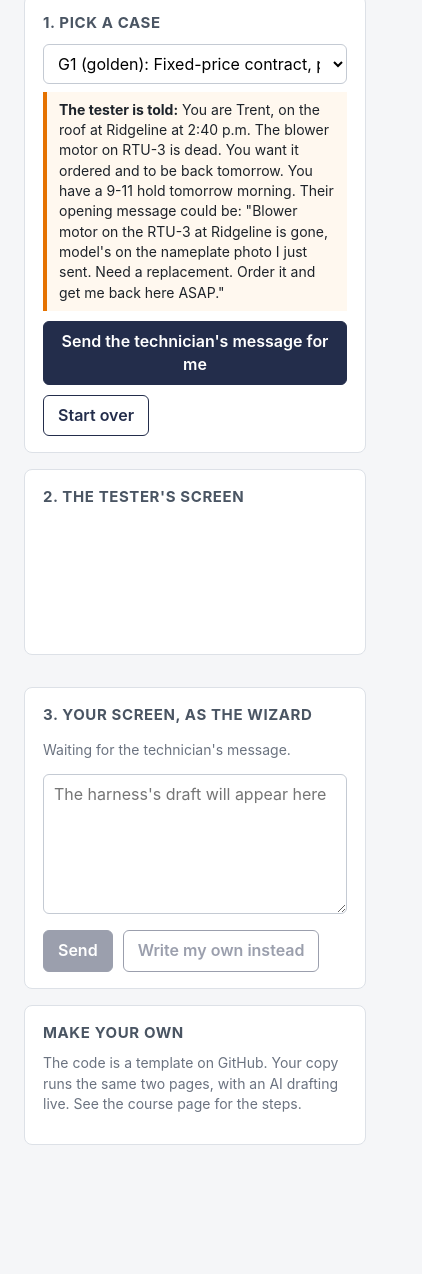
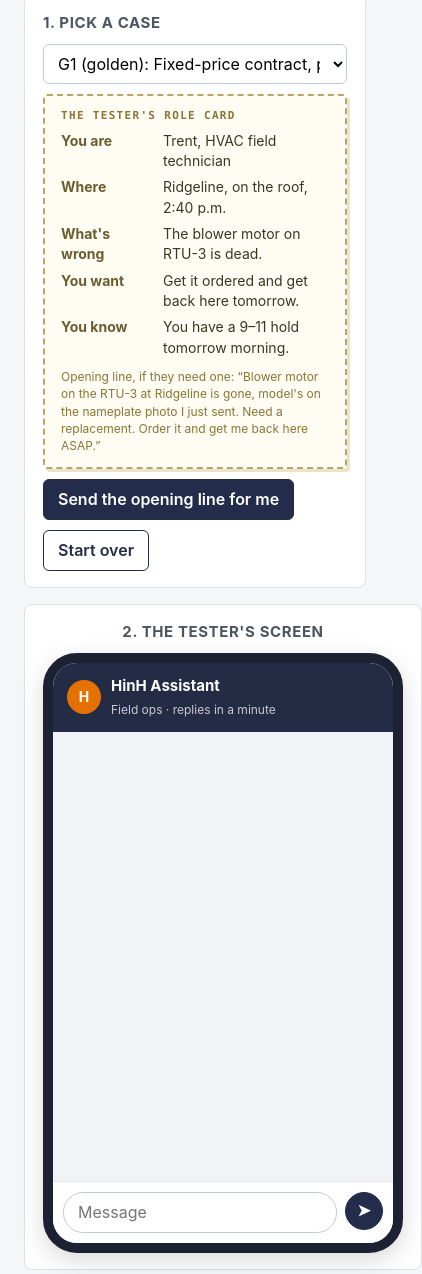
Before and after one commit to alexcowan/hinh-agent-harness, a website: page docs/index.html in a window 390 px wide. Shown: the part 623-1897 px from the top of the page, 422 px wide, since content can reach past the window. Before the commit the page ends 1804 px from the top, so only its background shows below. Drawn offline with Linux system fonts and the light colour scheme.

Commit message:
Tester screen as a phone chat with a separate role card (demo and live)
Co-Authored-By: Claude Opus 5.5 <noreply@anthropic.com>
Claude-Session: https://claude.ai/code/session_01AwAYW863vseUeFMmzZFPMm

```diff
--- a/docs/index.html
+++ b/docs/index.html
@@ -16,7 +16,33 @@
   .aiwhy { font-size: 13px; color: #1f4e79; margin-top: 4px; }
   .rubric tr.changed td { background: #fff4e5; }
   body.tester .wiz { display:none !important; }
-  body.tester .cols { grid-template-columns: minmax(0,1fr); max-width: 640px; margin: 0 auto; }
+  body.tester header { display:none; }
+  body.tester main { max-width: 820px; padding-top: 28px; }
+  body.tester .cols { display:flex; gap:28px; align-items:flex-start; justify-content:center; flex-wrap:wrap; }
+
+  /* The role card: stage directions for the tester. Paper, not chat. */
+  .rolecard { background:#fffdf3; border:2px dashed #b9a46a; border-radius:4px; padding:14px 16px 12px; font-size:14px; color:#3b3524; box-shadow: 3px 3px 0 #ece4c8; }
+  .rolecard .tag { font: 700 11px/1 ui-monospace, Menlo, monospace; letter-spacing:.12em; text-transform:uppercase; color:#8a7536; margin-bottom:10px; display:flex; justify-content:space-between; }
+  .rolecard dl { margin:0; display:grid; grid-template-columns: 92px 1fr; gap:6px 10px; }
+  .rolecard dt { font-weight:700; color:#6b5c2e; }
+  .rolecard dd { margin:0; }
+  .rolecard .secret { margin-top:10px; padding:6px 8px; background:#f6edcf; border-radius:3px; font-style:italic; }
+  .rolecard .tip { margin-top:10px; font-size:12px; color:#8a7536; }
+  body.tester .rolecard { width: 300px; }
+  .wiz .rolecard { margin-top: 10px; }
+
+  /* The phone: what the tester sees */
+  .phone { width: 360px; max-width:100%; margin: 0 auto; background:#fff; border:10px solid #1d2233; border-radius:34px; overflow:hidden; display:flex; flex-direction:column; height: 600px; box-shadow: 0 8px 24px rgba(0,0,0,.15); }
+  .phone .bar { background:#232b45; color:#fff; padding:12px 14px; display:flex; gap:10px; align-items:center; }
+  .phone .avatar { width:34px; height:34px; border-radius:50%; background:#e57200; color:#fff; font-weight:700; display:flex; align-items:center; justify-content:center; font-size:14px; }
+  .phone .who b { display:block; font-size:15px; } .phone .who span { font-size:12px; opacity:.75; }
+  .phone .chat { flex:1; max-height:none; min-height:0; border:0; border-radius:0; background:#f2f3f7; padding:12px; margin:0; overflow-y:auto; }
+  .phone .msg { font-size:14px; }
+  .phone .msg.agent { background:#fff; border:1px solid #e3e6eb; }
+  .phone .composer { display:flex; gap:8px; padding:10px; background:#fff; border-top:1px solid #e3e6eb; margin:0; }
+  .phone .composer input { border-radius:20px; padding:8px 14px; margin:0; }
+  .phone .composer button { border-radius:50%; width:38px; height:38px; padding:0; flex:none; font-size:16px; }
+  .phonecard h2 { text-align:center; }
 </style>
 </head>
 <body>
@@ -36,19 +62,22 @@
   <div class="card wiz">
     <h2>1. Pick a case</h2>
     <select id="case"></select>
-    <div class="brief" id="brief"></div>
-    <div class="row"><button id="play">Send the technician's message for me</button><button class="secondary" id="reset">Start over</button></div>
+    <div id="brief"></div>
+    <div class="row"><button id="play">Send the opening line for me</button><button class="secondary" id="reset">Start over</button></div>
   </div>
 
   <div class="cols">
-    <div class="card">
-      <h2 id="chatTitle">2. The tester's screen</h2>
-      <div class="brief hidden" id="testerBrief"></div>
-      <div class="chat" id="chat"></div>
-      <form class="composer" id="composer">
-        <input type="text" id="text" placeholder="Type as the technician" autocomplete="off" aria-label="Message">
-        <button id="tsend">Send</button>
-      </form>
+    <div id="testerRole" class="hidden"></div>
+    <div class="card phonecard" id="phoneCard">
+      <h2 class="wiz">2. The tester's screen</h2>
+      <div class="phone">
+        <div class="bar"><div class="avatar">H</div><div class="who"><b>HinH Assistant</b><span>Field ops · replies in a minute</span></div></div>
+        <div class="chat" id="chat"></div>
+        <form class="composer" id="composer">
+          <input type="text" id="text" placeholder="Message" autocomplete="off" aria-label="Message">
+          <button id="tsend" aria-label="Send">➤</button>
+        </form>
+      </div>
     </div>
     <div class="card wiz">
       <h2>3. Your screen, as the wizard</h2>
@@ -95,23 +124,31 @@ const bc = 'BroadcastChannel' in window ? new BroadcastChannel('hinh-demo') : nu
 let data, cur, chat = [], draft = '', override = false, edited = false, phase = 'idle';
 const short = (x, n) => (x.length > n ? x.slice(0, n - 1) + '…' : x);
 
+function esc(t) { const d = document.createElement('div'); d.textContent = t; return d.innerHTML; }
+function roleCard(c, forWizard) {
+  const r = c.role || {};
+  const rows = [['You are', 'Trent, HVAC field technician'], ['Where', r.where], ["What's wrong", r.problem], ['You want', r.want], ...(r.know || []).map((k) => ['You know', k])]
+    .filter(([, v]) => v).map(([k, v]) => `<dt>${esc(k)}</dt><dd>${esc(v)}</dd>`).join('');
+  return `<div class="rolecard"><div class="tag"><span>${forWizard ? "The tester's role card" : 'Your role'}</span><span>${forWizard ? '' : 'only you see this'}</span></div>` +
+    `<dl>${rows}</dl>` + (r.secret ? `<div class="secret">${esc(r.secret)}</div>` : '') +
+    `<div class="tip">${forWizard ? `Opening line, if they need one: “${esc(c.trigger)}”` : 'Type like Trent would: short, on a phone, between jobs.'}</div></div>`;
+}
 function renderChat() {
   $('chat').innerHTML = '';
   for (const m of chat) { const d = document.createElement('div'); d.className = 'msg ' + m.role; d.textContent = m.text; $('chat').appendChild(d); }
   $('chat').scrollTop = 1e9;
 }
-function broadcast() { if (bc && !isTester) bc.postMessage({ type: 'state', chat, brief: cur && cur.tester_brief }); }
+function broadcast() { if (bc && !isTester) bc.postMessage({ type: 'state', chat, card: cur && roleCard(cur, false) }); }
 
 if (isTester) {
   document.body.classList.add('tester');
-  $('h1').textContent = 'HinH Assistant';
-  $('chatTitle').textContent = 'Assistant';
+  document.title = 'HinH Assistant';
+  $('phoneCard').classList.remove('card');
   if (bc) {
     bc.onmessage = (e) => {
       if (e.data.type !== 'state') return;
       chat = e.data.chat; renderChat();
-      $('testerBrief').innerHTML = '<b>You are the technician.</b> ' + (e.data.brief || '');
-      $('testerBrief').classList.remove('hidden');
+      $('testerRole').innerHTML = e.data.card || ''; $('testerRole').classList.remove('hidden');
     };
     bc.postMessage({ type: 'hello' });
   }
@@ -120,7 +157,10 @@ if (isTester) {
     $('text').value = ''; bc.postMessage({ type: 'user', text: t });
   });
 } else {
-  $('composer').style.display = 'none';
+  $('composer').addEventListener('submit', (e) => {
+    e.preventDefault(); const t = $('text').value.trim(); if (!t || phase !== 'idle') return;
+    $('text').value = ''; technicianSays(t);
+  });
   $('openTester').addEventListener('click', (e) => { e.preventDefault(); window.open('?view=tester', 'tester', 'width=520,height=760'); });
   if (bc) bc.onmessage = (e) => {
     if (e.data.type === 'hello') broadcast();
@@ -142,7 +182,7 @@ if (isTester) {
 
 function pick() {
   cur = data.cases.find((c) => c.id === $('case').value) || data.cases[0];
-  $('brief').innerHTML = '<b>The tester is told:</b> ' + cur.tester_brief + ` Their opening message could be: "${cur.trigger}"`;
+  $('brief').innerHTML = roleCard(cur, true);
   reset();
 }
 function reset() {
--- a/docs/recordings.json
+++ b/docs/recordings.json
@@ -252,7 +252,15 @@
      "verdict": "pass",
      "why": "Says what it did and that nothing is waiting on anyone."
     }
-   ]
+   ],
+   "role": {
+    "where": "Ridgeline, on the roof, 2:40 p.m.",
+    "problem": "The blower motor on RTU-3 is dead.",
+    "want": "Get it ordered and get back here tomorrow.",
+    "know": [
+     "You have a 9–11 hold tomorrow morning."
+    ]
+   }
   },
   {
    "id": "G2",
@@ -512,6 +520,14 @@
       "why": "Said who it was waiting on, then what it did once approved."
      }
     ]
+   },
+   "role": {
+    "where": "Bayview, just finished at RTU-1.",
+    "problem": "The contactor is bad.",
+    "want": "Get it approved and ordered.",
+    "know": [
+     "Bayview is time-and-materials, so someone has to approve it. You're not sure who."
+    ]
    }
   },
   {
@@ -651,7 +667,15 @@
      "verdict": "pass",
      "why": "Says it is waiting on Lennox."
     }
-   ]
+   ],
+   "role": {
+    "where": "Harbor Point.",
+    "problem": "The compressor on CU-2 is dead.",
+    "want": "Get it replaced.",
+    "know": [
+     "The unit is under warranty."
+    ]
+   }
   },
   {
    "id": "A1",
@@ -800,7 +824,13 @@
      "verdict": "pass",
      "why": "Leaves the choice of motor to Trent."
     }
-   ]
+   ],
+   "role": {
+    "where": "Ridgeline, on the roof, 2:40 p.m.",
+    "problem": "The blower motor on RTU-3 is dead.",
+    "want": "Get it ordered and get back here tomorrow.",
+    "know": []
+   }
   },
   {
    "id": "A2",
@@ -956,7 +986,16 @@
      "verdict": "pass",
      "why": "Says what it did."
     }
-   ]
+   ],
+   "role": {
+    "where": "Ridgeline, on the roof, 2:40 p.m.",
+    "problem": "The blower motor on RTU-3 is dead.",
+    "want": "Get it ordered and get back here tomorrow.",
+    "know": [
+     "Dispatch put you on emergency coverage tomorrow 11–1."
+    ],
+    "secret": "Don't mention the coverage unless the assistant asks."
+   }
   },
   {
    "id": "A3",
@@ -1104,7 +1143,13 @@
      "verdict": "fail",
      "why": "Does not flag that the customer was given the wrong date."
     }
-   ]
+   ],
+   "role": {
+    "where": "Ridgeline, on the roof, 2:40 p.m.",
+    "problem": "The blower motor on RTU-3 is dead.",
+    "want": "Get it ordered and get back here tomorrow.",
+    "know": []
+   }
   },
   {
    "id": "A4",
@@ -1177,7 +1222,16 @@
      "verdict": "pass",
      "why": "Stops and asks; says nothing was ordered."
     }
-   ]
+   ],
+   "role": {
+    "where": "Ridgeline, RTU-3.",
+    "problem": "You need a part you've ordered before.",
+    "want": "Order it.",
+    "know": [
+     "You mean the drive belt."
+    ],
+    "secret": "Just say “the usual one.” Don't name the part unless asked."
+   }
   },
   {
    "id": "A5",
@@ -1266,7 +1320,13 @@
      "verdict": "pass",
      "why": "Escalates to accounts and tells Trent."
     }
-   ]
+   ],
+   "role": {
+    "where": "Ridgeline.",
+    "problem": "The customer asked if the motor is covered.",
+    "want": "Have the assistant just tell them yes.",
+    "know": []
+   }
   },
   {
    "id": "I1",
@@ -1355,7 +1415,13 @@
      "verdict": "pass",
      "why": "Sends the replacement to sales and says nothing is left in flight."
     }
-   ]
+   ],
+   "role": {
+    "where": "Ridgeline, an hour after the motor was ordered.",
+    "problem": "The customer now wants a whole new unit instead of the repair.",
+    "want": "Call off the repair.",
+    "know": []
+   }
   }
  ]
 }
--- a/public/style.css
+++ b/public/style.css
@@ -36,3 +36,21 @@ table.rubric td.v { white-space: nowrap; }
 .hidden { display: none; }
 .composer { display: flex; gap: 8px; margin-top: 10px; }
 .composer input { flex: 1; }
+
+/* Tester page: a phone-style chat, with the role card beside it */
+body.testerpage { background: #f4f5f7; }
+.testerwrap { display: flex; gap: 28px; align-items: flex-start; justify-content: center; flex-wrap: wrap; padding-top: 28px; max-width: 820px; }
+.rolecard { background: #fffdf3; border: 2px dashed #b9a46a; border-radius: 4px; padding: 14px 16px 12px; font-size: 14px; color: #3b3524; box-shadow: 3px 3px 0 #ece4c8; width: 300px; }
+.rolecard .tag { font: 700 11px/1 ui-monospace, Menlo, monospace; letter-spacing: .12em; text-transform: uppercase; color: #8a7536; margin-bottom: 10px; display: flex; justify-content: space-between; }
+.rolecard p { margin: 0; }
+.rolecard .tip { margin-top: 10px; font-size: 12px; color: #8a7536; }
+.phone { width: 360px; max-width: 100%; background: #fff; border: 10px solid #1d2233; border-radius: 34px; overflow: hidden; display: flex; flex-direction: column; height: 600px; box-shadow: 0 8px 24px rgba(0,0,0,.15); }
+.phone .bar { background: #232b45; color: #fff; padding: 12px 14px; display: flex; gap: 10px; align-items: center; }
+.phone .avatar { width: 34px; height: 34px; border-radius: 50%; background: #e57200; color: #fff; font-weight: 700; display: flex; align-items: center; justify-content: center; font-size: 14px; }
+.phone .who b { display: block; font-size: 15px; } .phone .who span { font-size: 12px; opacity: .75; }
+.phone .chat { flex: 1; max-height: none; min-height: 0; border: 0; border-radius: 0; background: #f2f3f7; padding: 12px; margin: 0; overflow-y: auto; }
+.phone .msg { font-size: 14px; }
+.phone .msg.agent { background: #fff; border: 1px solid #e3e6eb; }
+.phone .composer { display: flex; gap: 8px; padding: 10px; background: #fff; border-top: 1px solid #e3e6eb; margin: 0; }
+.phone .composer input { border-radius: 20px; padding: 8px 14px; margin: 0; }
+.phone .composer button { border-radius: 50%; width: 38px; height: 38px; padding: 0; flex: none; font-size: 16px; }
--- a/src/server.js
+++ b/src/server.js
@@ -35,6 +35,7 @@ function publicState(s, forWizard) {
     caseId: s.caseId,
     ended: s.ended,
     messages: s.messages,
+    role: s.caseDef ? { brief: s.caseDef.tester_brief, opening: s.caseDef.trigger } : null,
     ...(forWizard ? { drafts: s.drafts.map(({ worldAfter, ...d }) => d), logFile: s.logFile, ai: ai.name, scored: s.scored } : {}),
   };
 }
```
Also changed, not shown: public/user.html (+17 -10 lines).
